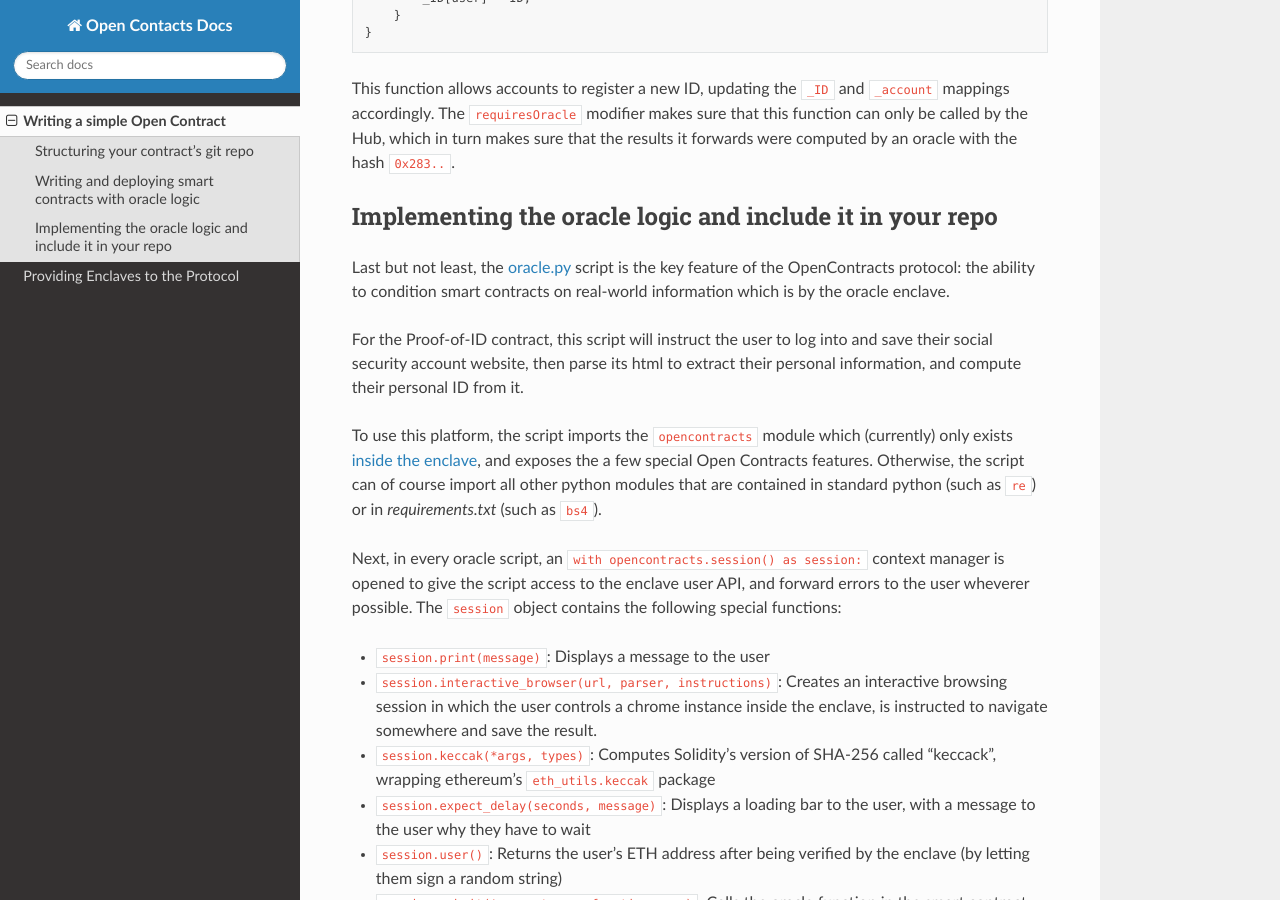
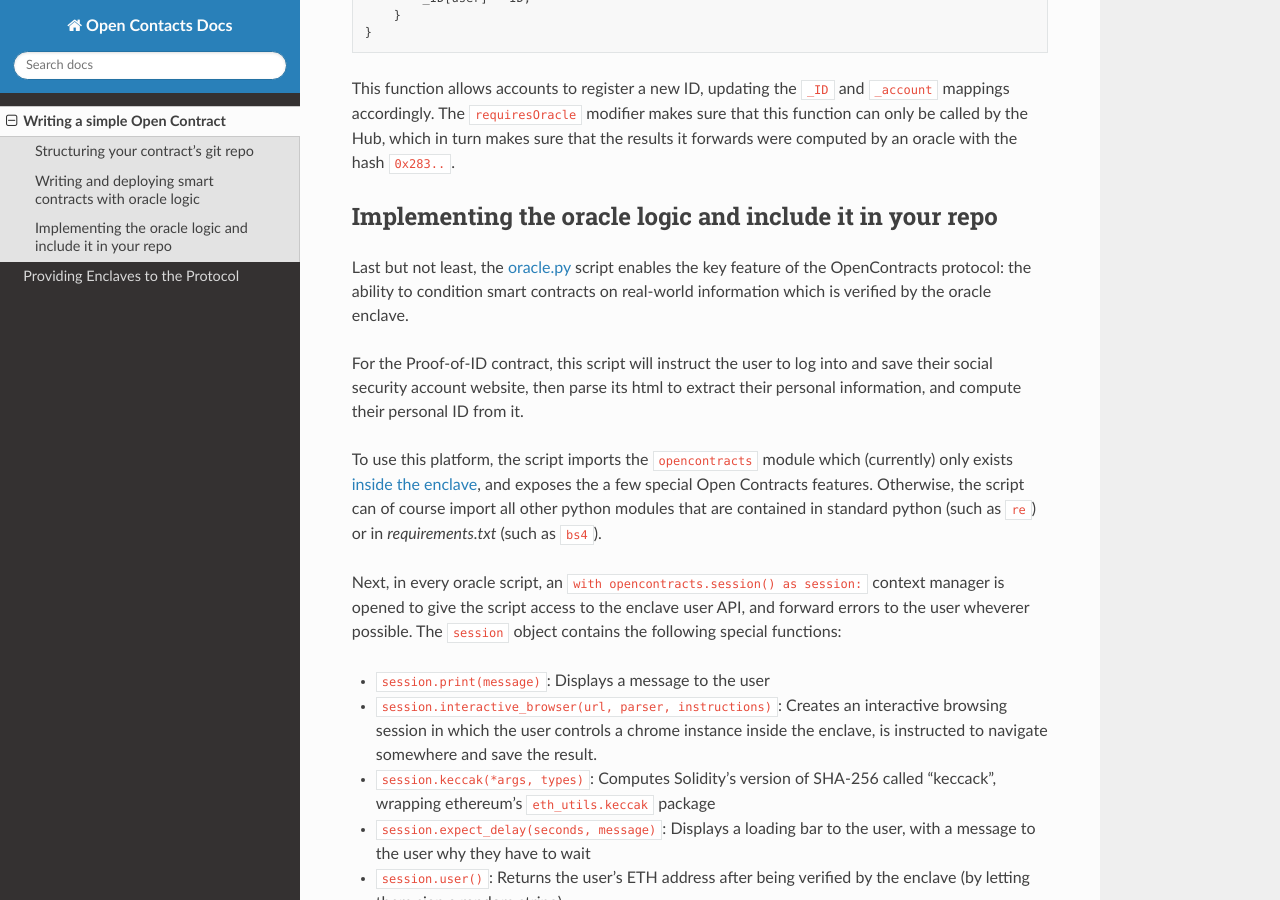
Before and after one commit to open-contracts/docs, a Sphinx documentation site: the page built from docs/source/structure.rst, in a window 1280 px wide and 900 px high, scrolled down 4772 px. Built offline with Sphinx 7.4.7 and the Read the Docs theme 2.0.0, drawn with Linux system fonts in a browser that asks for light colours.

Commit message:
Update structure.rst

```diff
--- a/docs/source/structure.rst
+++ b/docs/source/structure.rst
@@ -176,8 +176,8 @@ sure that this function can only be called by the Hub, which in turn makes sure
 Implementing the oracle logic and include it in your repo
 ---------------------------------------------------------
 
-Last but not least, the `oracle.py <https://github.com/open-contracts/proof-of-id/blob/main/createID/oracle.py>`_ script is the key feature
-of the OpenContracts protocol: the ability to condition smart contracts on real-world information which is by the oracle enclave.
+Last but not least, the `oracle.py <https://github.com/open-contracts/proof-of-id/blob/main/createID/oracle.py>`_ script enables the key feature
+of the OpenContracts protocol: the ability to condition smart contracts on real-world information which is verified by the oracle enclave.
 
 For the Proof-of-ID contract, this script will instruct the user to log into and save their social security account website, then parse its html to extract their personal information, and compute their personal ID from it.
 
```
